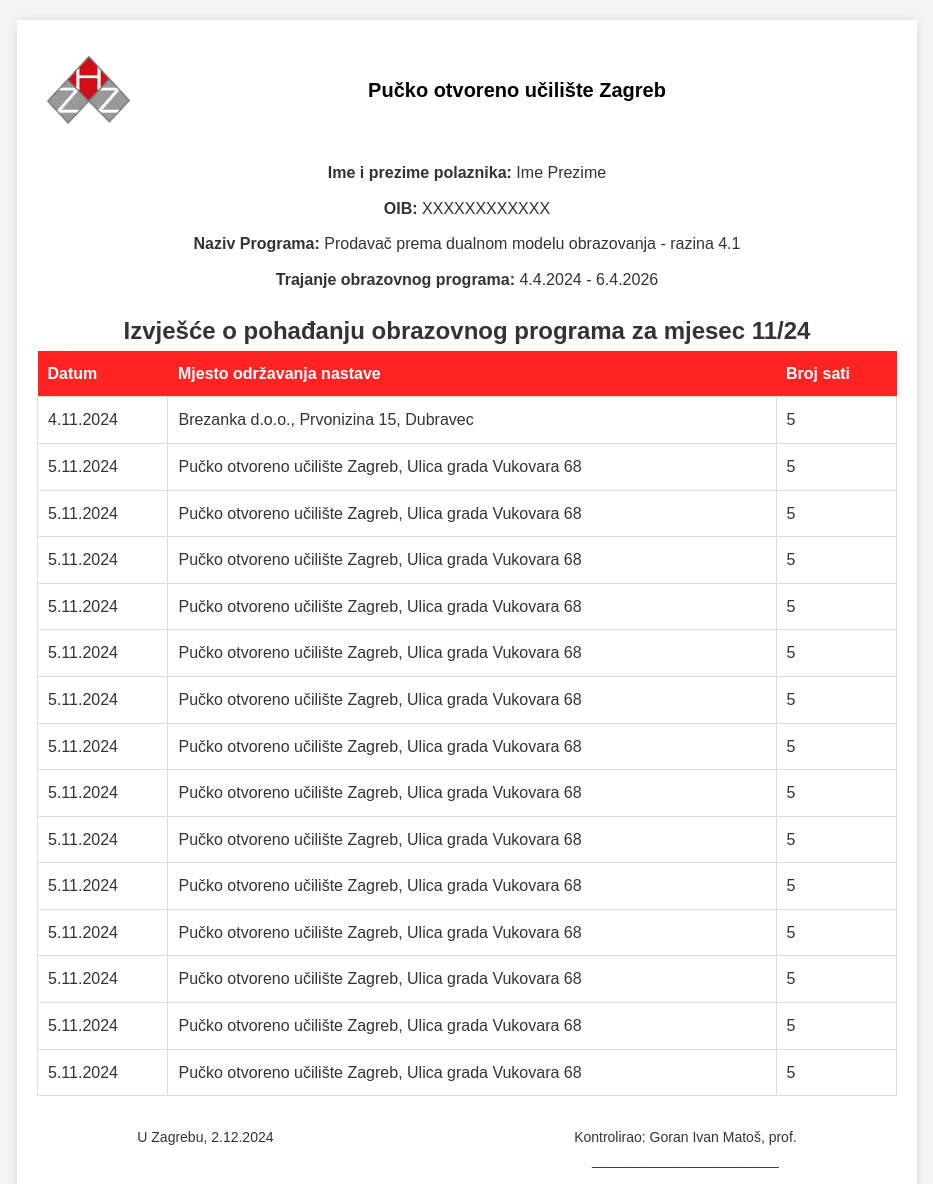
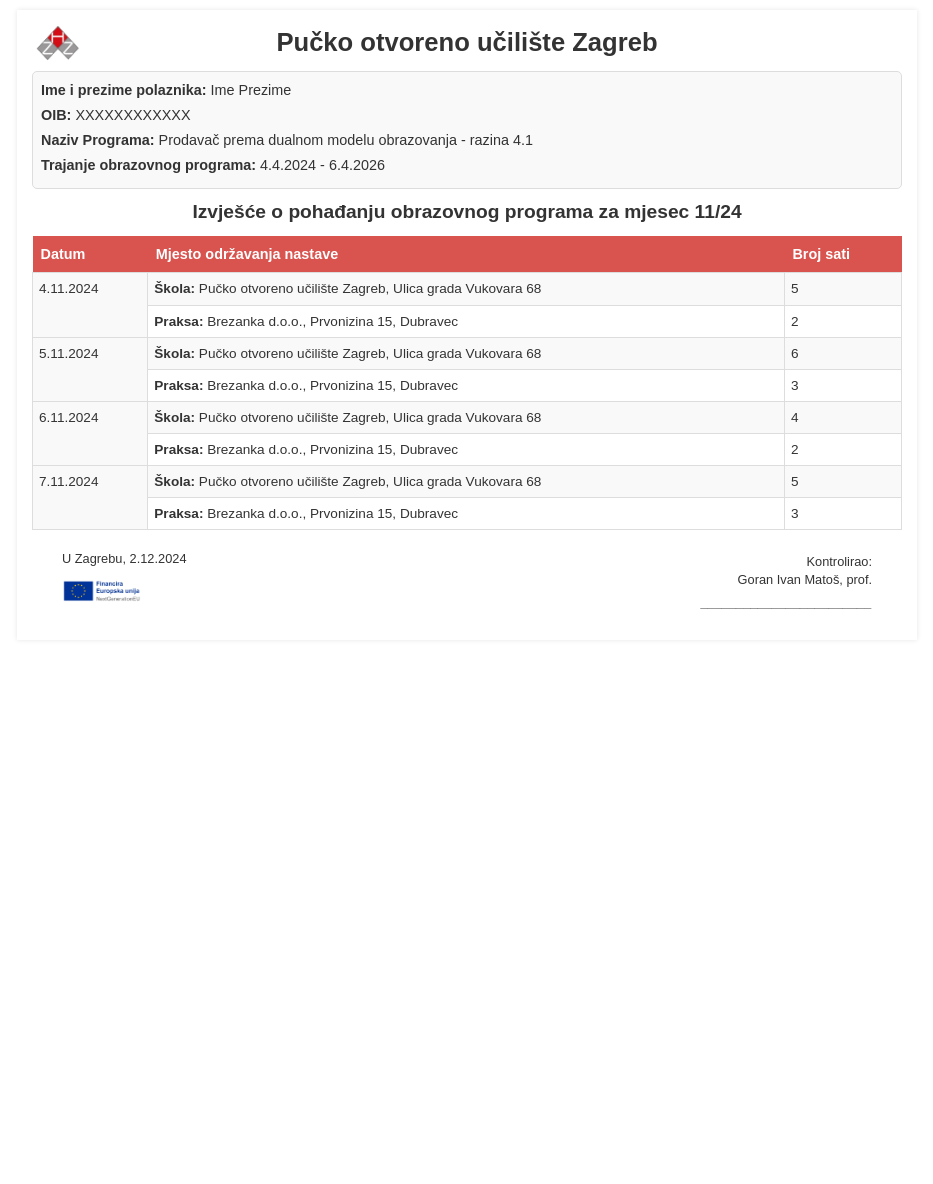
Before and after one commit to Gogsy/tablica_template, a plain HTML site: page index.html in a window 1280 px wide. Shown: the top 1184 px of the page, without its empty margins (173-1106 px from the left). After the commit the page ends 800 px from the top, so only its background shows below. Drawn offline with Linux system fonts and the light colour scheme.

Commit message:
finished product
Finished the design left room for improvements

```diff
--- a/index.html
+++ b/index.html
@@ -9,8 +9,10 @@
 <body>
     <div class="container">
         <header>
-            <img src="./hzz.png" alt="Zavod">
-            <h1>Pučko otvoreno učilište Zagreb</h1>
+            <div class="header-content">
+                <img src="./hzz.png" alt="HZZ Logo" class="header-logo">
+                <h1>Pučko otvoreno učilište Zagreb</h1>
+            </div>
         </header>
 
         <div class="student-section">
@@ -20,12 +22,7 @@
             <p><strong>Trajanje obrazovnog programa:</strong> 4.4.2024 - 6.4.2026</p>
         </div>
 
-      <!--  <div class="inner-container">
-            <p><strong>Naziv Programa:</strong> Prodavač prema dualnom modelu obrazovanja - razina 4.1</p>
-            <p><strong>Trajanje obrazovnog programa:</strong> 4.4.2024 - 6.4.2026</p>
-        </div> -->
-
-        <section>
+        <section class="attendance-report">
             <h2>Izvješće o pohađanju obrazovnog programa za mjesec 11/24</h2>
             <table>
                 <thead>
@@ -37,92 +34,56 @@
                 </thead>
                 <tbody>
                     <tr>
-                        <td>4.11.2024</td>
-                        <td>Brezanka d.o.o., Prvonizina 15, Dubravec</td>
+                        <td rowspan="2">4.11.2024</td>
+                        <td><strong>Škola:</strong> Pučko otvoreno učilište Zagreb, Ulica grada Vukovara 68</td>
                         <td>5</td>
                     </tr>
                     <tr>
-                        <td>5.11.2024</td>
-                        <td>Pučko otvoreno učilište Zagreb, Ulica grada Vukovara 68</td>
+                        <td><strong>Praksa:</strong> Brezanka d.o.o., Prvonizina 15, Dubravec</td>
+                        <td>2</td>
+                    </tr>
+                    <tr>
+                        <td rowspan="2">5.11.2024</td>
+                        <td><strong>Škola:</strong> Pučko otvoreno učilište Zagreb, Ulica grada Vukovara 68</td>
+                        <td>6</td>
+                    </tr>
+                    <tr>
+                        <td><strong>Praksa:</strong> Brezanka d.o.o., Prvonizina 15, Dubravec</td>
+                        <td>3</td>
+                    </tr>
+                    <tr>
+                        <td rowspan="2">6.11.2024</td>
+                        <td><strong>Škola:</strong> Pučko otvoreno učilište Zagreb, Ulica grada Vukovara 68</td>
+                        <td>4</td>
+                    </tr>
+                    <tr>
+                        <td><strong>Praksa:</strong> Brezanka d.o.o., Prvonizina 15, Dubravec</td>
+                        <td>2</td>
+                    </tr>
+                    <tr>
+                        <td rowspan="2">7.11.2024</td>
+                        <td><strong>Škola:</strong> Pučko otvoreno učilište Zagreb, Ulica grada Vukovara 68</td>
                         <td>5</td>
                     </tr>
                     <tr>
-                        <td>5.11.2024</td>
-                        <td>Pučko otvoreno učilište Zagreb, Ulica grada Vukovara 68</td>
-                        <td>5</td>
-                    </tr>
-                    <tr>
-                        <td>5.11.2024</td>
-                        <td>Pučko otvoreno učilište Zagreb, Ulica grada Vukovara 68</td>
-                        <td>5</td>
-                    </tr>
-                    <tr>
-                        <td>5.11.2024</td>
-                        <td>Pučko otvoreno učilište Zagreb, Ulica grada Vukovara 68</td>
-                        <td>5</td>
-                    </tr>
-                    <tr>
-                        <td>5.11.2024</td>
-                        <td>Pučko otvoreno učilište Zagreb, Ulica grada Vukovara 68</td>
-                        <td>5</td>
-                    </tr>
-                    <tr>
-                        <td>5.11.2024</td>
-                        <td>Pučko otvoreno učilište Zagreb, Ulica grada Vukovara 68</td>
-                        <td>5</td>
-                    </tr>
-                    <tr>
-                        <td>5.11.2024</td>
-                        <td>Pučko otvoreno učilište Zagreb, Ulica grada Vukovara 68</td>
-                        <td>5</td>
-                    </tr>
-                    <tr>
-                        <td>5.11.2024</td>
-                        <td>Pučko otvoreno učilište Zagreb, Ulica grada Vukovara 68</td>
-                        <td>5</td>
-                    </tr>
-                    <tr>
-                        <td>5.11.2024</td>
-                        <td>Pučko otvoreno učilište Zagreb, Ulica grada Vukovara 68</td>
-                        <td>5</td>
-                    </tr>
-                    <tr>
-                        <td>5.11.2024</td>
-                        <td>Pučko otvoreno učilište Zagreb, Ulica grada Vukovara 68</td>
-                        <td>5</td>
-                    </tr>
-                    <tr>
-                        <td>5.11.2024</td>
-                        <td>Pučko otvoreno učilište Zagreb, Ulica grada Vukovara 68</td>
-                        <td>5</td>
-                    </tr>
-                    <tr>
-                        <td>5.11.2024</td>
-                        <td>Pučko otvoreno učilište Zagreb, Ulica grada Vukovara 68</td>
-                        <td>5</td>
-                    </tr>
-                    <tr>
-                        <td>5.11.2024</td>
-                        <td>Pučko otvoreno učilište Zagreb, Ulica grada Vukovara 68</td>
-                        <td>5</td>
-                    </tr>
-                    <tr>
-                        <td>5.11.2024</td>
-                        <td>Pučko otvoreno učilište Zagreb, Ulica grada Vukovara 68</td>
-                        <td>5</td>
+                        <td><strong>Praksa:</strong> Brezanka d.o.o., Prvonizina 15, Dubravec</td>
+                        <td>3</td>
                     </tr>
                 </tbody>
             </table>
         </section>
 
-
         <footer>
             <div class="footer-container">
-                <p>U Zagrebu, 2.12.2024</p>
-                <p>Kontrolirao: Goran Ivan Matoš, prof. <br>________________________</p>
-            </div>
-            <div class="footer-logo">
-                <img src="./eu.png" alt="EU Logo">
+                <div class="footer-date">
+                    <p>U Zagrebu, 2.12.2024</p>
+                    <img src="./eu.png" alt="EU Logo">
+                </div>
+                <div class="footer-signature">
+                    <p>Kontrolirao:</p>
+                    <p>Goran Ivan Matoš, prof.</p>
+                    <div class="signature-line">________________________</div>
+                </div>
             </div>
         </footer>
     </div>
--- a/style.css
+++ b/style.css
@@ -1,4 +1,54 @@
-/* General Reset */
+/* PRINT STYLES */
+@media print {
+    body {
+        width: 210mm;
+        height: 297mm;
+        background: none;
+        color: #000;
+        margin: 0;
+        padding: 0;
+    }
+
+    .container {
+        box-shadow: none;
+        margin: 0;
+        padding: 10mm;
+        width: 100%;
+    }
+
+    header h1 {
+        font-size: 1.4rem;
+    }
+
+    .header-logo {
+        max-width: 40px;
+    }
+
+    table {
+        font-size: 0.8rem;
+    }
+
+    table thead th {
+        background-color: #ccc;
+        color: #000;
+        padding: 6px;
+    }
+
+    table tbody td {
+        padding: 4px;
+    }
+
+    footer {
+        margin-top: 15mm;
+        border: none;
+    }
+
+    .footer-date img {
+        display: none;
+    }
+}
+
+/* GENERAL */
 * {
     margin: 0;
     padding: 0;
@@ -7,101 +57,130 @@
 
 body {
     font-family: Arial, sans-serif;
-    line-height: 1.6;
-    background-color: #f4f4f4;
+    line-height: 1.4;
     color: #333;
 }
 
 .container {
     max-width: 900px;
-    margin: 20px auto;
-    background: #fff;
-    padding: 20px;
-    box-shadow: 0 0 10px rgba(0, 0, 0, 0.1);
+    margin: 10px auto;
+    background: #fff; /*OVO MAKNUTI SAMO SIMULACIJA PAPIRA*/
+    padding: 15px;
+    box-shadow: 0 0 5px rgba(0, 0, 0, 0.1); /*OVO MAKNUTI SAMO SIMULACIJA PAPIRA*/
 }
 
-.student-section{
+/* HERO */
+header {
     display: flex;
-    flex-direction: column;
+    align-items: center;
     justify-content: center;
-    align-items: center;
-    margin-bottom: 20px;
-    gap: 10px;
+    position: relative;
+    margin-bottom: 10px;
 }
 
-.inner-container{
-    display: flex;
-    flex-direction: column;
-    justify-content: space-between;
-    align-items: center;
-    margin-bottom: 20px;
-    gap: 10px;
-}
-
-header {
-    display: flex;
-    justify-content: space-between;
-    align-items: center;
-    margin-bottom: 20px;
-}
-
-header img {
-    max-width: 100px;
+.header-logo {
+    max-width: 50px;
     height: auto;
-    flex-grow: 0;
+    position: absolute;
+    left: 0;
+    top: 50%;
+    transform: translateY(-50%);
 }
 
 header h1 {
-    font-size: 20px;
-    color: #000;
+    font-size: 1.6rem;
+    margin: 0;
+    color: #333;
     text-align: center;
-    flex-grow: 2;
+    flex-grow: 1;
 }
 
-section h2{
-    display: flex;
-    justify-content: center;
-    align-items: center;
+/* STUDENT */
+.student-section {
+    margin-bottom: 10px;
+    padding: 8px;
+    background: #f9f9f9;
+    border: 1px solid #ddd;
+    border-radius: 5px;
+    font-size: 0.9rem;
+}
+
+.student-section p {
+    margin-bottom: 5px;
+}
+
+/* REPORT */
+.attendance-report h2 {
+    text-align: center;
+    margin-bottom: 10px;
+    font-size: 1.2rem;
 }
 
 table {
     width: 100%;
     border-collapse: collapse;
-    margin-bottom: 20px;
+    margin-bottom: 10px;
+    font-size: 0.85rem;
 }
 
 table thead th {
-    background-color: #ff2323;
+    background-color: #d9534f;
     color: white;
-    padding: 10px;
+    padding: 8px;
+    text-align: left;
+    font-size: 0.9rem;
+}
+
+table tbody td {
+    padding: 6px;
+    border: 1px solid #ddd;
+    vertical-align: top;
     text-align: left;
 }
 
-table tbody td {
-    padding: 10px;
-    border: 1px solid #ddd;
+table tbody tr:nth-child(odd) {
+    background: #f9f9f9;
 }
 
-.footer-container{
-    display: flex;
-    justify-content: space-around;
-    gap: 100px;
+table tbody tr:nth-child(even) {
+    background: #fff;
 }
 
-
-footer {
-    text-align: center;
-    margin-top: 30px;
+table td:first-child {
+    text-align: left;
 }
 
-footer p {
-    font-size: 14px;
-    margin-bottom: 10px;
+/* FOOTER */
+footer {
+    margin-top: 10px;
+    padding: 10px 30px;
+    border-top: none;
+    background: none;
+    font-size: 0.8rem;
 }
 
-footer img {
-    max-width: 150px;
-    height: auto;
-    display: block;
-    margin: 10px auto;
+.footer-container {
+    display: flex;
+    justify-content: space-between;
+    align-items: center;
 }
+
+.footer-date {
+    text-align: left;
+}
+
+.footer-date img {
+    max-width: 80px;
+    margin-top: 5px;
+}
+
+.footer-signature {
+    text-align: right;
+}
+
+.footer-signature .signature-line {
+    margin-top: 5px;
+    font-style: italic;
+    color: #333;
+    text-align: right;
+}
```
